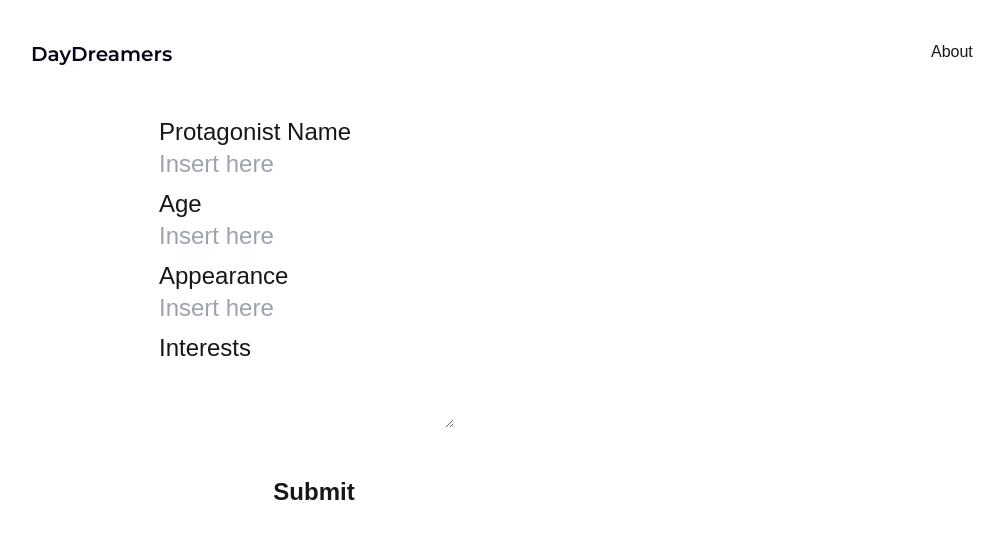
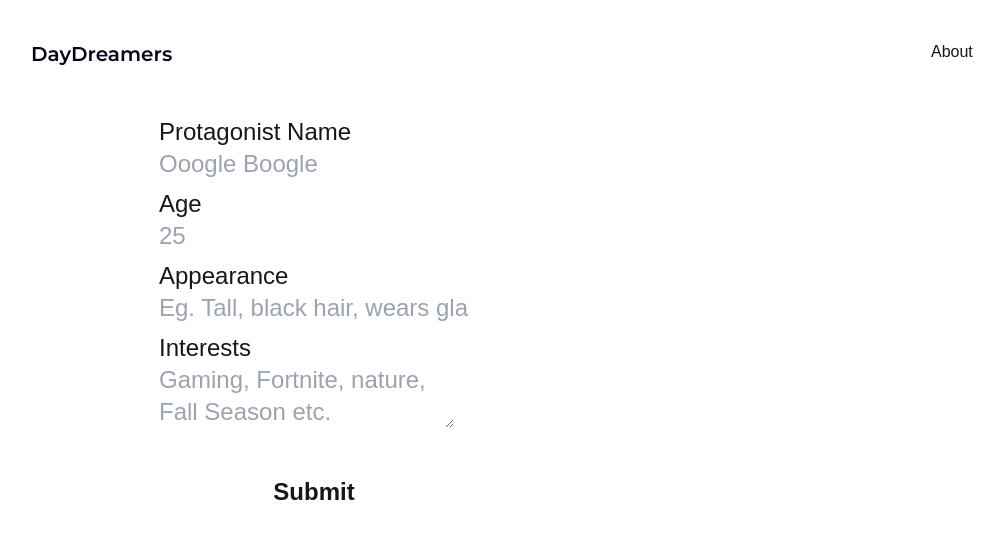
Before and after one commit to LeonardoLujan/daydreamers, a Next.js app: page /login2 in a window 1280 px wide. Shown: the top 538 px of the page, without its empty margins (65-1069 px from the left). Built offline with nearby package versions, Linux system fonts and the light colour scheme.

Commit message:
Login and profile logic

```diff
--- a/src/app/login2/login2.jsx
+++ b/src/app/login2/login2.jsx
@@ -1,9 +1,7 @@
 'use client';
 import Form from 'next/form';
-import Header from "@/components/header";
 import { useRouter } from 'next/navigation';
-
-const serv = "http://10.136.11.31:8000/";
+import { MakePostRequest } from '../../shared/http'
 
 export default function login2() {
 
@@ -12,59 +10,45 @@ export default function login2() {
   const handleSubmit = async (event) => {
     event.preventDefault();
     const formData = new FormData(event.target);
-    console.log(formData);
-    // const name = formData.get('name');
-    // const age = formData.get('age');
-    // const appearance = formData.get('appearance');
-    // const interests = formData.get('interests');
-
-    console.log(event);
 
     try {
-      let response = await fetch(serv + 'profile/password_less_login/profile/profile', {
-        Host: serv + 'profile/password_less_login/profile/profile',
-        method: 'POST',
-        body: formData,
-      });
 
+      let response = await MakePostRequest('/profile/profile/', formData);
+      if(response.status != 201) {
+        alert('Something went wrong!');
+        return;
+      }
       response = await response.json()
-      const token = response.token
-      localStorage.setItem("token", token)
 
       router.push('/journal')
+    } catch (error) {
 
-
-      alert(`${response.name}`)
-    } catch (error) {
-      // Handle error
-      console.error('Error submitting form:', error);
     }
 
   };
 
 
     return (
-
         <div className="flex justify-start ml-56 text-2xl">
 
             <Form action="/search" onSubmit={handleSubmit}>
               <div>
                 <div className="my-2">
                   <h1>Protagonist Name</h1>
-                  <input className="rounded-lg" name="protagonistName" placeholder="Insert here"/>
+                  <input className="rounded-lg" name="name" placeholder="Ooogle Boogle"/>
                 </div>
                 <div className="my-2">
                   <h1>Age</h1>
-                  <input className="rounded-lg" name="age" placeholder="Insert here"/>
+                  <input className="rounded-lg" name="age" placeholder="25"/>
                 </div>
                 <div className="my-2">
                   <h1>Appearance</h1>
-                  <input className="rounded-lg" name="appearance" placeholder="Insert here"/>
+                  <input className="rounded-lg" name="appearance" placeholder="Eg. Tall, black hair, wears glasses"/>
                 </div>
                 <div className="my-2">
                   <h1>Interests</h1>
 
-                  <textarea name= "interests" className="resize rounded-md"/>
+                  <textarea name= "interests" className="resize rounded-md" placeholder="Gaming, Fortnite, nature, Fall Season etc."/>
 
                 </div>
               </div>
--- a/src/components/content/search.jsx
+++ b/src/components/content/search.jsx
@@ -2,8 +2,7 @@
 
 import Form from 'next/form';
 import { useRouter } from 'next/navigation';
-
-const serv = "http://10.136.11.31:8000/";
+import { SERVER_HOST } from '../../shared/const'
 
 
 export default function Search() {
@@ -13,15 +12,9 @@ export default function Search() {
     const formData = new FormData(event.target);
     console.log(formData);
     const name = formData.get('name');
-    // const age = formData.get('age');
-    // const appearance = formData.get('appearance');
-    // const interests = formData.get('interests');
-
-    console.log(event);
 
     try {
-      let response = await fetch(serv + 'profile/password_less_login/' + name + '/', {
-        Host: serv + 'profile/password_less_login/' + name + '/',
+      let response = await fetch(SERVER_HOST + 'profile/password_less_login/' + name + '/', {
         method: 'POST',
         body: formData,
       });
@@ -30,16 +23,11 @@ export default function Search() {
       const token = response.token
       localStorage.setItem("token", token)
 
-      if(!response){
+      if(response.profile){
         router.push('/journal')
-      }
-
-      else{
+      } else{
         router.push('/login2')
       }
-
-
-      alert(`${response.name}`)
     } catch (error) {
       // Handle error
       console.error('Error submitting form:', error);
@@ -53,9 +41,8 @@ export default function Search() {
           <div>
             <div className="my-2">
               <h1>Username</h1>
-              <input className="rounded-lg" name="name" placeholder="Insert here"/>
+              <input className="rounded-lg" name="name" placeholder="Jhon Doe"/>
             </div>
-
           </div>
 
           <div className="justify-center flex mt-10 font-semibold bg-white rounded-md">
--- /dev/null
+++ b/src/shared/const.ts
@@ -0,0 +1 @@
+export const SERVER_HOST = "http://10.136.11.31:8000/";
--- /dev/null
+++ b/src/shared/http.ts
@@ -0,0 +1,19 @@
+import { SERVER_HOST } from "./const";
+
+export async function MakePostRequest(path: string, formData: any) {
+    const myHeaders = new Headers();
+
+    if (localStorage.getItem('token')) {
+        myHeaders.append("Authorization", "Bearer " + (localStorage.getItem('token') as string));
+    }
+
+    const requestOptions: RequestInit = {
+        method: "POST",
+        headers: myHeaders,
+        body: formData,
+        redirect: "follow"
+    };
+
+    let response = await fetch(SERVER_HOST + path, requestOptions);
+    return response
+}
```
